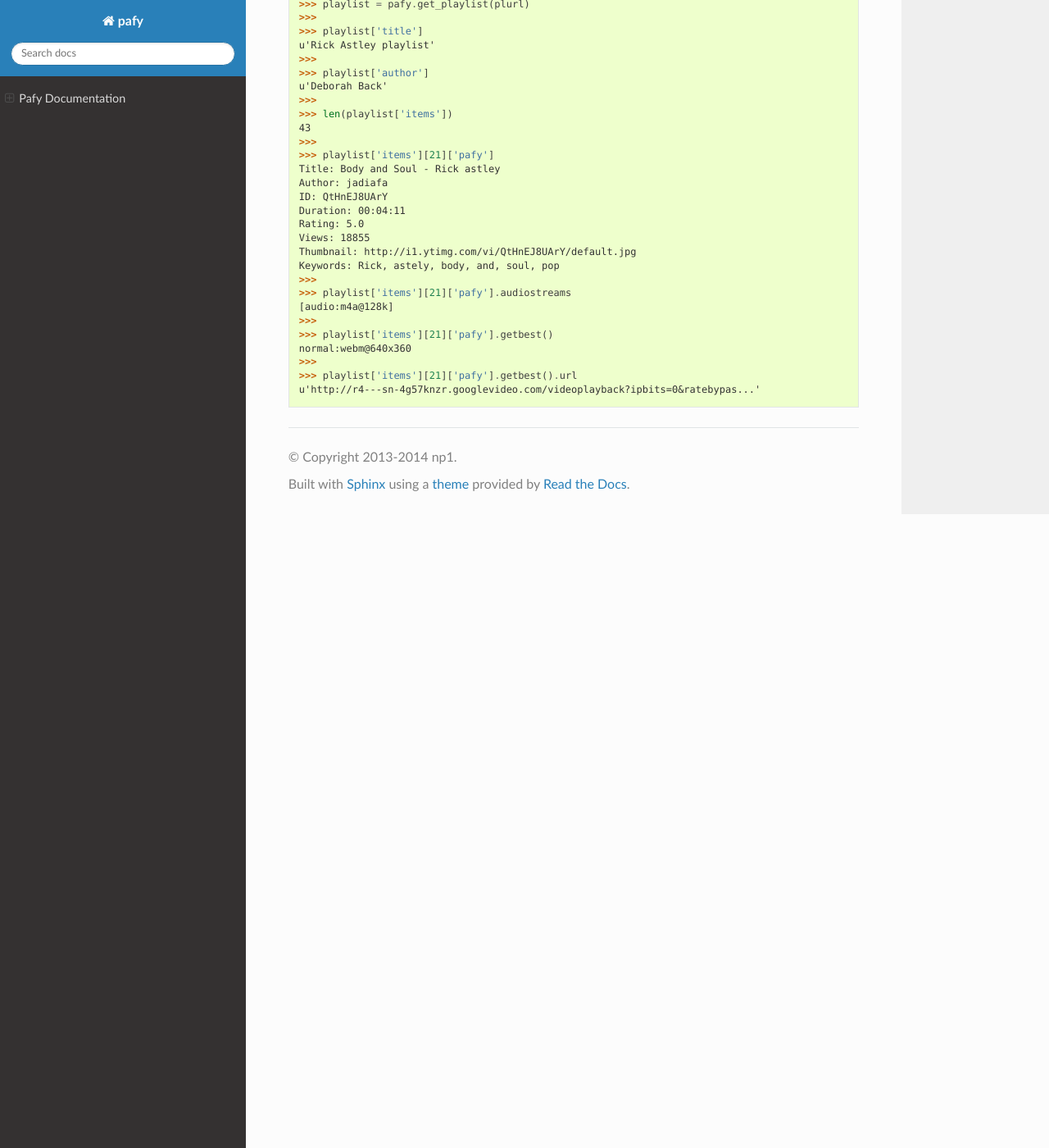
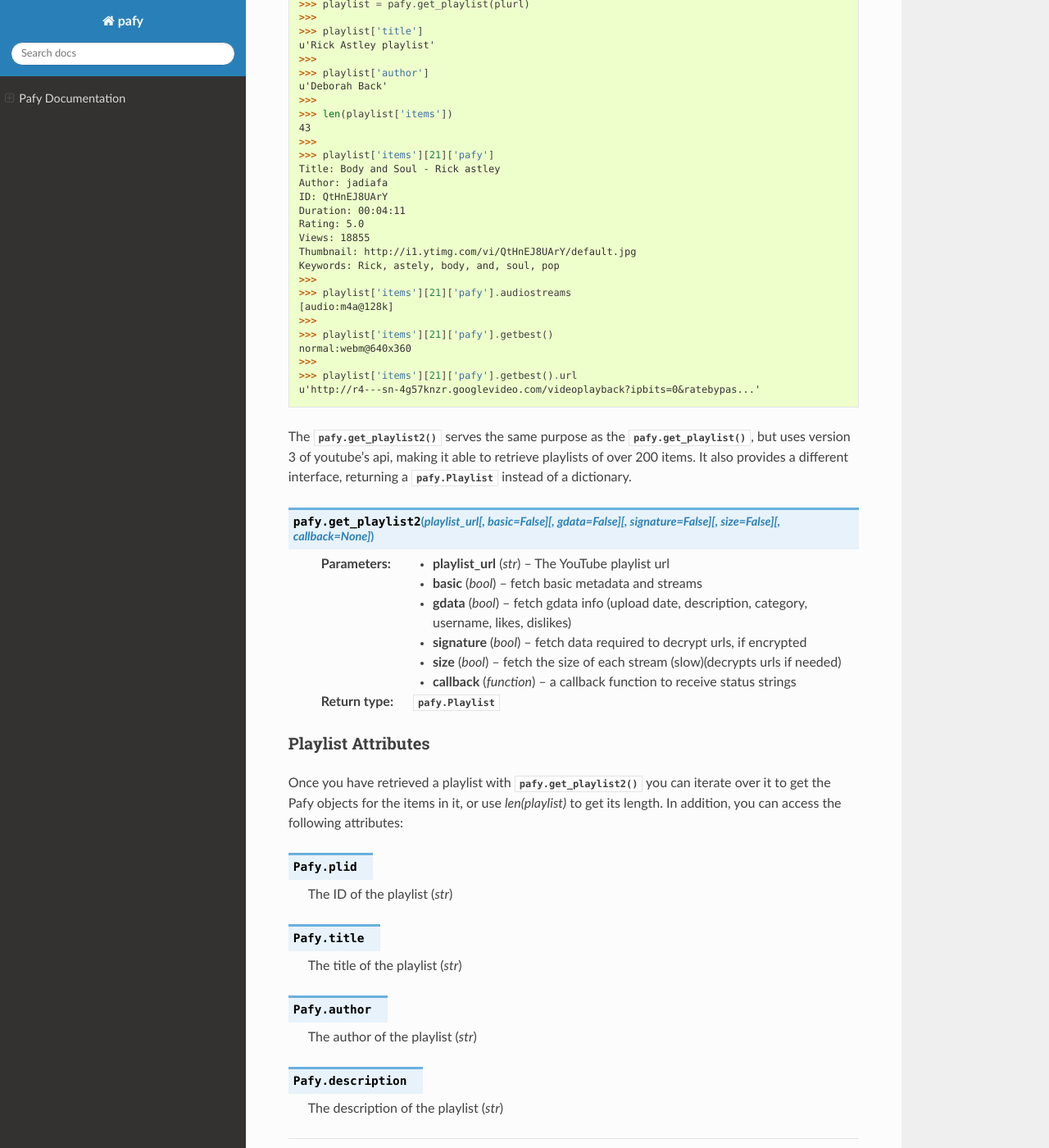
Before and after one commit to mps-youtube/pafy, a Sphinx documentation site: the page built from doc/index.rst, in a window 1280 px wide and 1400 px high, scrolled down 9990 px. Shown: the whole window at 82% size. Built offline with Sphinx 7.4.7 and the Read the Docs theme 2.0.0, drawn with Linux system fonts in a browser that asks for light colours; the version number could not be read and is left out.

Commit message:
Document get_playlist2()

```diff
--- a/doc/index.rst
+++ b/doc/index.rst
@@ -518,3 +518,43 @@ The returned dict contains the following keys:
     >>>
     >>> playlist['items'][21]['pafy'].getbest().url
     u'http://r4---sn-4g57knzr.googlevideo.com/videoplayback?ipbits=0&ratebypas...'
+
+
+The :func:`pafy.get_playlist2` serves the same purpose as the :func:`pafy.get_playlist`, but uses version 3 of youtube's api, making it able to retrieve playlists of over 200 items. It also provides a different interface, returning a :class:`pafy.Playlist` instead of a dictionary.
+
+.. function:: pafy.get_playlist2(playlist_url[, basic=False][, gdata=False][, signature=False][, size=False][, callback=None])
+
+    :param playlist_url: The YouTube playlist url
+    :type playlist_url: str
+    :param basic: fetch basic metadata and streams
+    :type basic: bool
+    :param gdata: fetch gdata info (upload date, description, category, username, likes, dislikes)
+    :type gdata: bool
+    :param signature: fetch data required to decrypt urls, if encrypted
+    :type signature: bool
+    :param size: fetch the size of each stream (slow)(decrypts urls if needed)
+    :type size: bool
+    :param callback: a callback function to receive status strings
+    :type callback: function
+    :rtype: :class:`pafy.Playlist`
+
+Playlist Attributes
+-------------------
+
+Once you have retrieved a playlist with :func:`pafy.get_playlist2` you can iterate over it to get the Pafy objects for the items in it, or use `len(playlist)` to get its length. In addition, you can access the following attributes:
+
+.. attribute:: Pafy.plid
+
+    The ID of the playlist (*str*)
+
+.. attribute:: Pafy.title
+
+    The title of the playlist (*str*)
+
+.. attribute:: Pafy.author
+
+    The author of the playlist (*str*)
+
+.. attribute:: Pafy.description
+
+    The description of the playlist (*str*)
```
